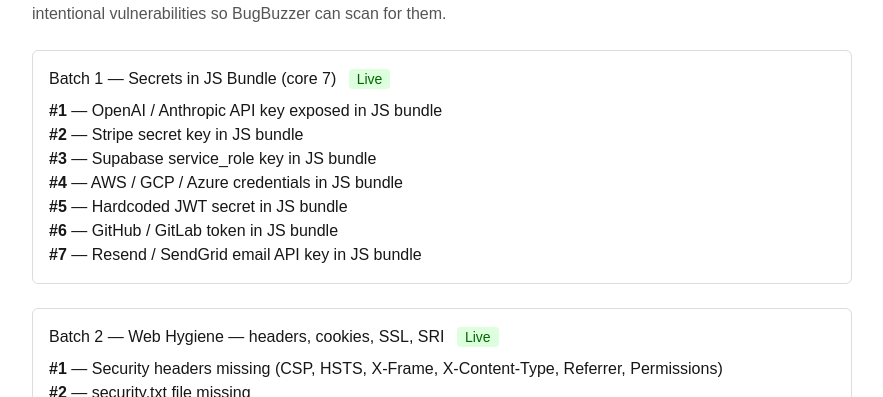
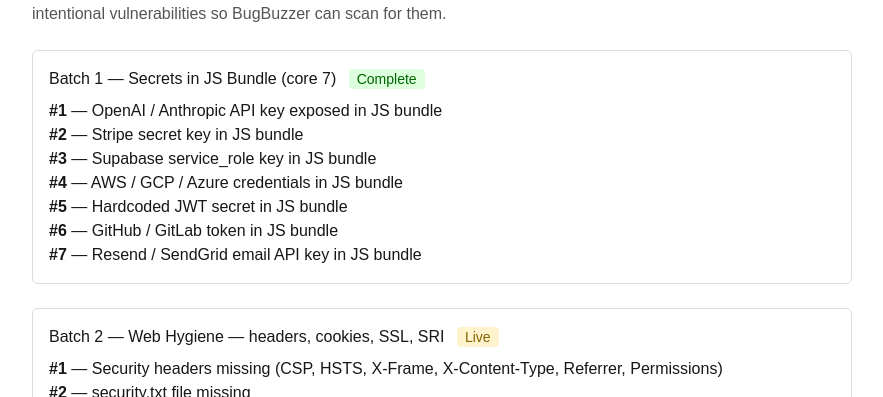
Before and after one commit to Disha1998/bugbuzzer-testbed, a Next.js app: page / in a window 1280 px wide. Shown: the part 231-628 px from the top of the page, without its empty margins (198-1081 px from the left). Built offline with nearby package versions, Linux system fonts and the light colour scheme.

Commit message:
In changes in UX, it should be display batch 2

```diff
--- a/app/page.tsx
+++ b/app/page.tsx
@@ -45,11 +45,23 @@
   { row: 7, label: "SendGrid API key (SG.…)", value: FAKE_KEYS.sendgrid },
 ];
 
+// Batch status semantics (matches docs/README.md legend):
+//   Pending    - not deployed yet
+//   Live       - deployed, waiting for scan to confirm every row fires
+//   Complete   - deployed AND scan verified every row fires correctly
+//   Regression - was Complete, now some rows are failing
+const STATUS_STYLES: Record<string, { bg: string; color: string }> = {
+  Pending: { bg: "#eee", color: "#666" },
+  Live: { bg: "#fff3cd", color: "#856404" },
+  Complete: { bg: "#dfd", color: "#060" },
+  Regression: { bg: "#f8d7da", color: "#721c24" },
+};
+
 const BATCHES = [
   {
     id: "1",
     title: "Secrets in JS Bundle (core 7)",
-    status: "Live",
+    status: "Complete",
     checks: [
       { num: 1, name: "OpenAI / Anthropic API key exposed in JS bundle" },
       { num: 2, name: "Stripe secret key in JS bundle" },
@@ -131,8 +143,8 @@
                 marginLeft: 8,
                 padding: "2px 8px",
                 borderRadius: 4,
-                background: batch.status === "Live" ? "#dfd" : "#eee",
-                color: batch.status === "Live" ? "#060" : "#666",
+                background: (STATUS_STYLES[batch.status] ?? STATUS_STYLES.Pending).bg,
+                color: (STATUS_STYLES[batch.status] ?? STATUS_STYLES.Pending).color,
               }}
             >
               {batch.status}
```
Also changed, not shown: 1 other file (tests, documents, lock files or other folders).
